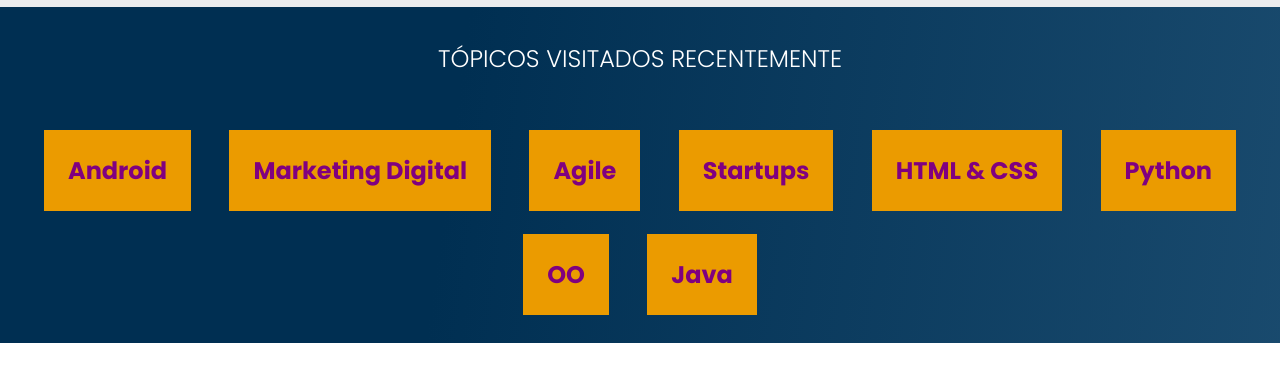
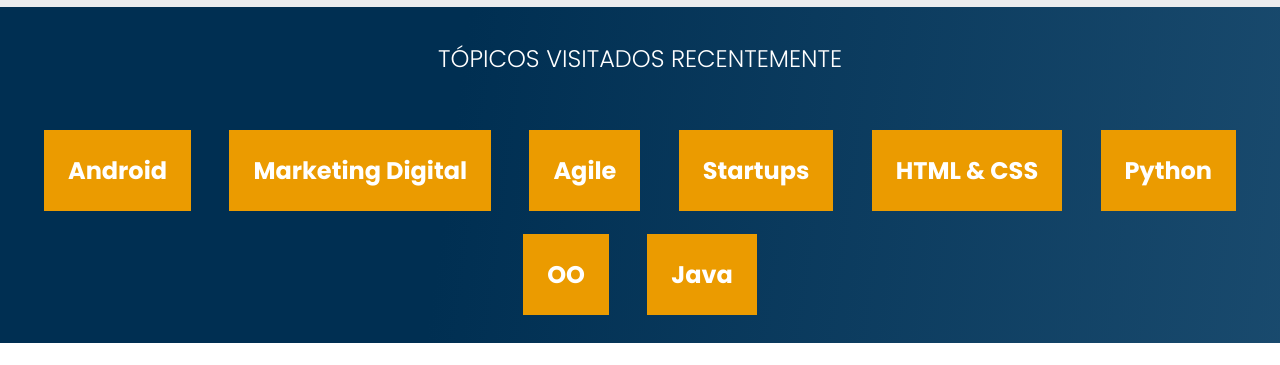
Before and after one commit to LucasSoaresPereira/AluraBooks, a plain HTML site: page index.html in a window 1280 px wide. Shown: the part 2460-2825 px from the top of the page. Drawn offline with nearby package versions, Linux system fonts and the light colour scheme.

Commit message:
mudando cor link topico

```diff
--- a/styles/topicos.css
+++ b/styles/topicos.css
@@ -35,7 +35,6 @@
         margin: 2.5em 1.2em;
     }
     .topicos__link{
-        color: purple;
         font-size: 1.5rem;
         width: 90%;
     }
```
